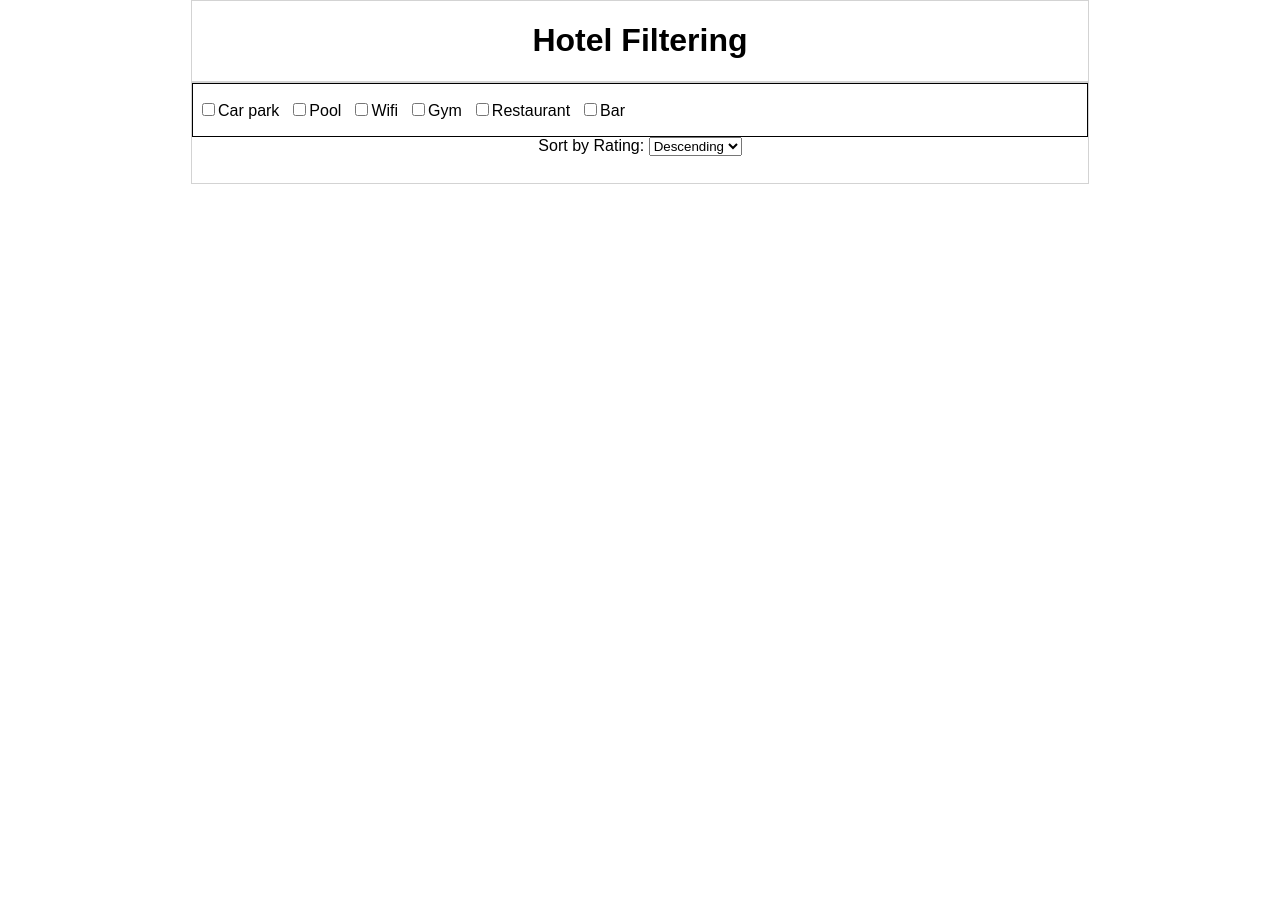
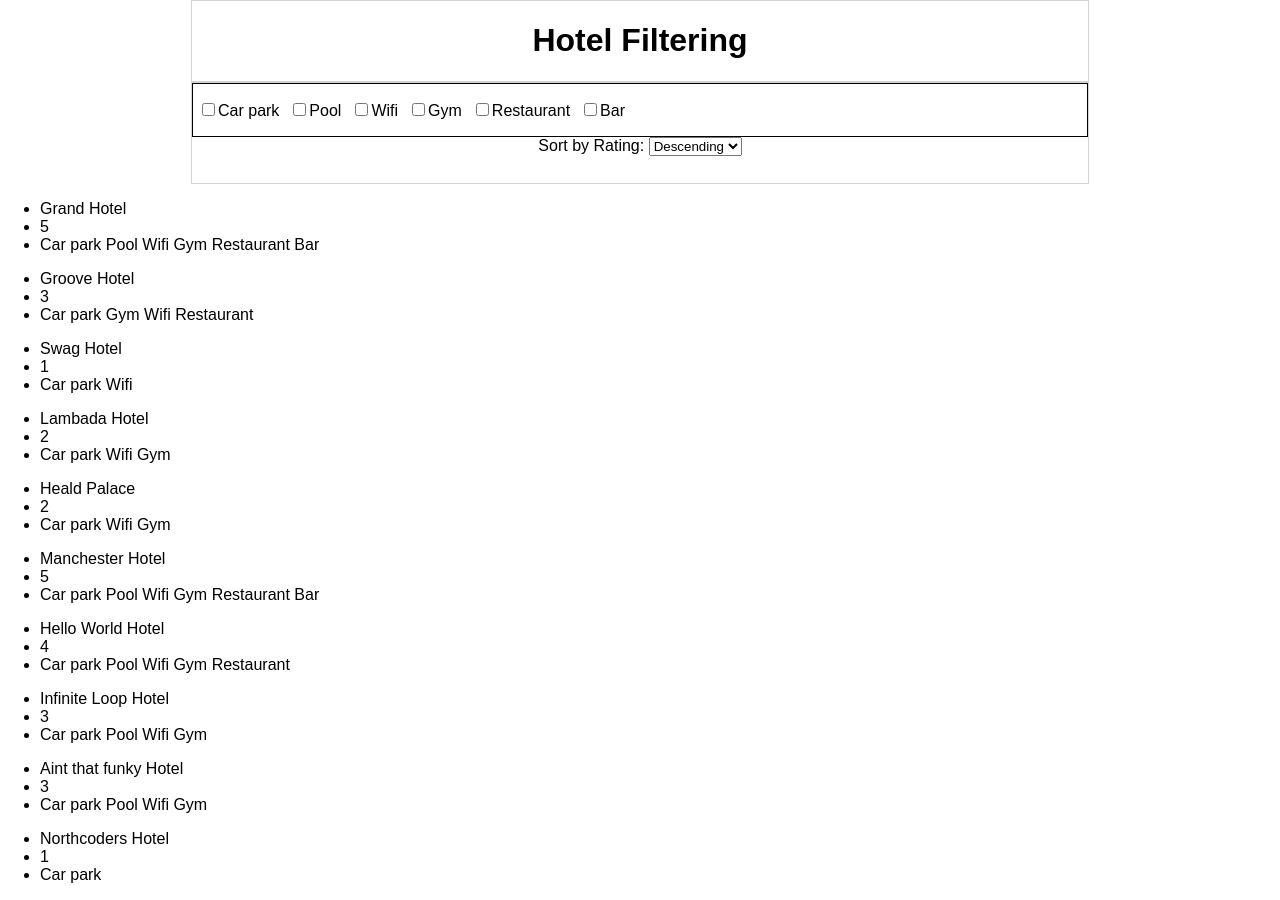
Before and after one commit to jenniredfield/fe-hotel-filtering, a React (Create React App) app: page / in a window 1280 px wide. Before the commit the page ends 800 px from the top, so only its background shows below. Built offline with nearby package versions, Linux system fonts and the light colour scheme.

Commit message:
Added Hotel List

```diff
--- a/src/App.js
+++ b/src/App.js
@@ -21,7 +21,7 @@ class App extends Component {
           <h1 className="App-title">Hotel Filtering</h1>
         </header>
         <Filter hotels={this.state.hotels}/>
-        <HotelsComp/>
+        <HotelsComp hotels={this.state.hotels}/>
       </div>
     );
   }
--- a/src/HotelsComp.js
+++ b/src/HotelsComp.js
@@ -4,8 +4,29 @@ import React, {Component} from 'react';
 class HotelsComp extends Component {
 
     render () {
+
+        let hotels = this.props.hotels.slice();
+
         return (
             <div className="hotelsWrapper">
+                { hotels.map((hotel, i) => {
+
+                    return (
+
+                        <div className="hotelDiv" key={i}>
+                                <div className="imageDiv"></div>
+                                <div className="hotelDesc">
+                                    <ul>
+                                        <li>{hotel.Name}</li>
+                                        <li>{hotel.StarRating}</li>
+                                        <li>{hotel.Facilities.map((fac,i)=>{
+                                            return (<span>{fac[0].toUpperCase() + fac.slice(1)}  </span>)
+                                        })}</li>
+                                    </ul>
+                                </div>
+                        </div>
+                    )
+                })}
 
             </div>
         )
```
